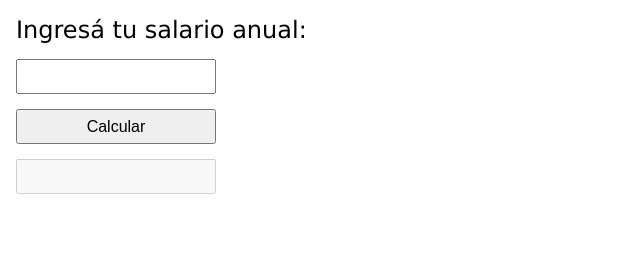
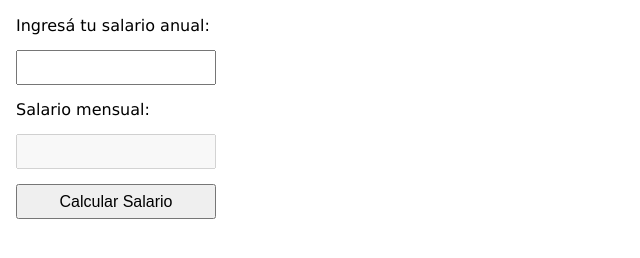
Before and after one commit to amShuri/curso-de-javascript, a plain HTML site: page clase-5/tarea-1.html in a window 1280 px wide. Shown: the whole page, without its empty margins (0-640 px from the left). Drawn offline with Linux system fonts and the light colour scheme.

Commit message:
Modifico elementos para mejor redacción

```diff
--- a/clase-5/tarea-1.html
+++ b/clase-5/tarea-1.html
@@ -9,10 +9,11 @@
   </head>
   <body>
     <form action="#">
-      <p>Ingresá tu salario anual:</p>
+      <label for="salario-anual">Ingresá tu salario anual:</label>
       <input type="number" class="salario-anual" />
-      <button class="calcular-salario">Calcular</button>
+      <label for="salario-mensual">Salario mensual:</label>
       <input type="text" disabled class="salario-mensual" />
+      <button class="calcular-salario">Calcular Salario</button>
     </form>
     <script src="tarea-1.js"></script>
   </body>
```
